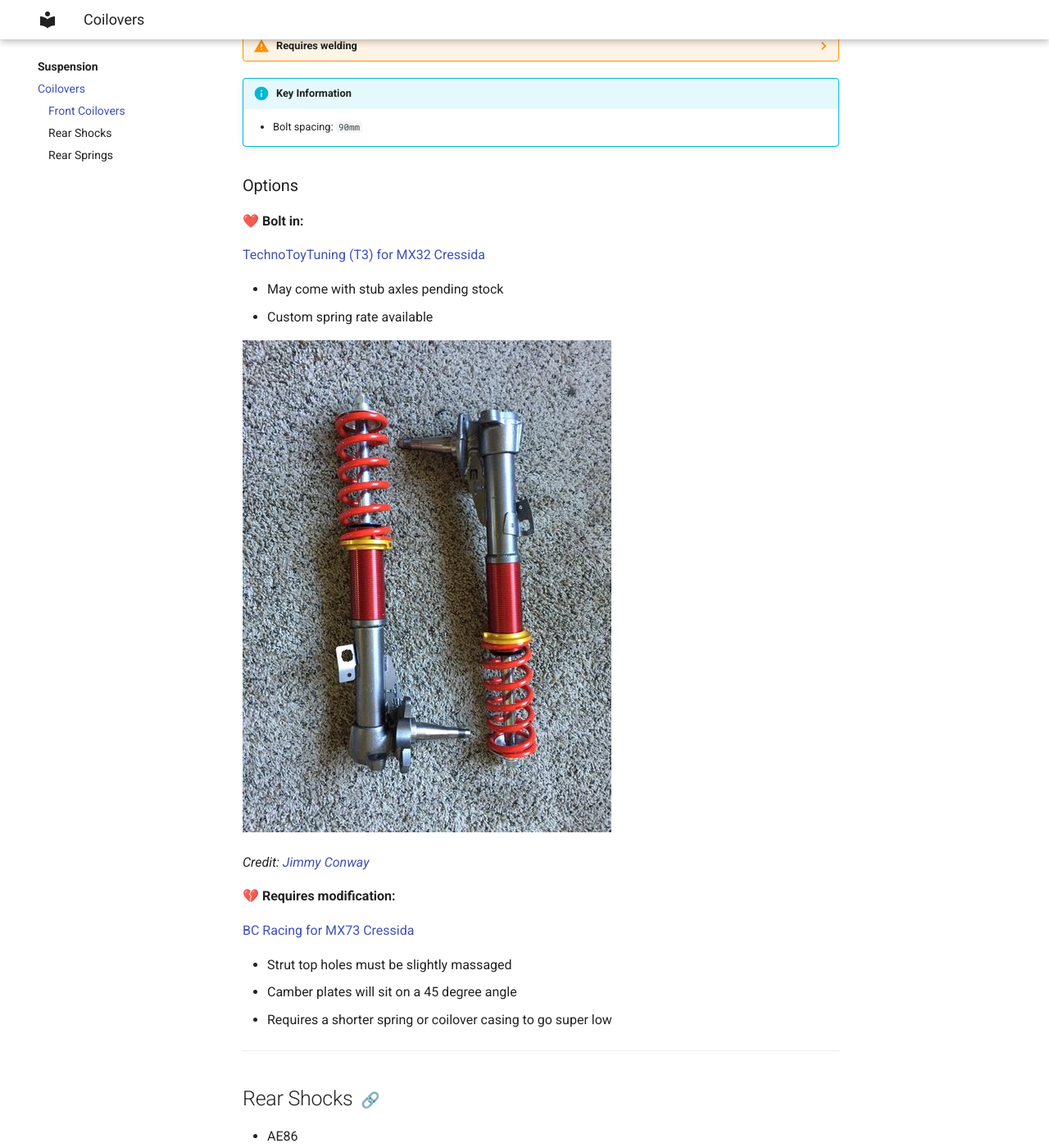
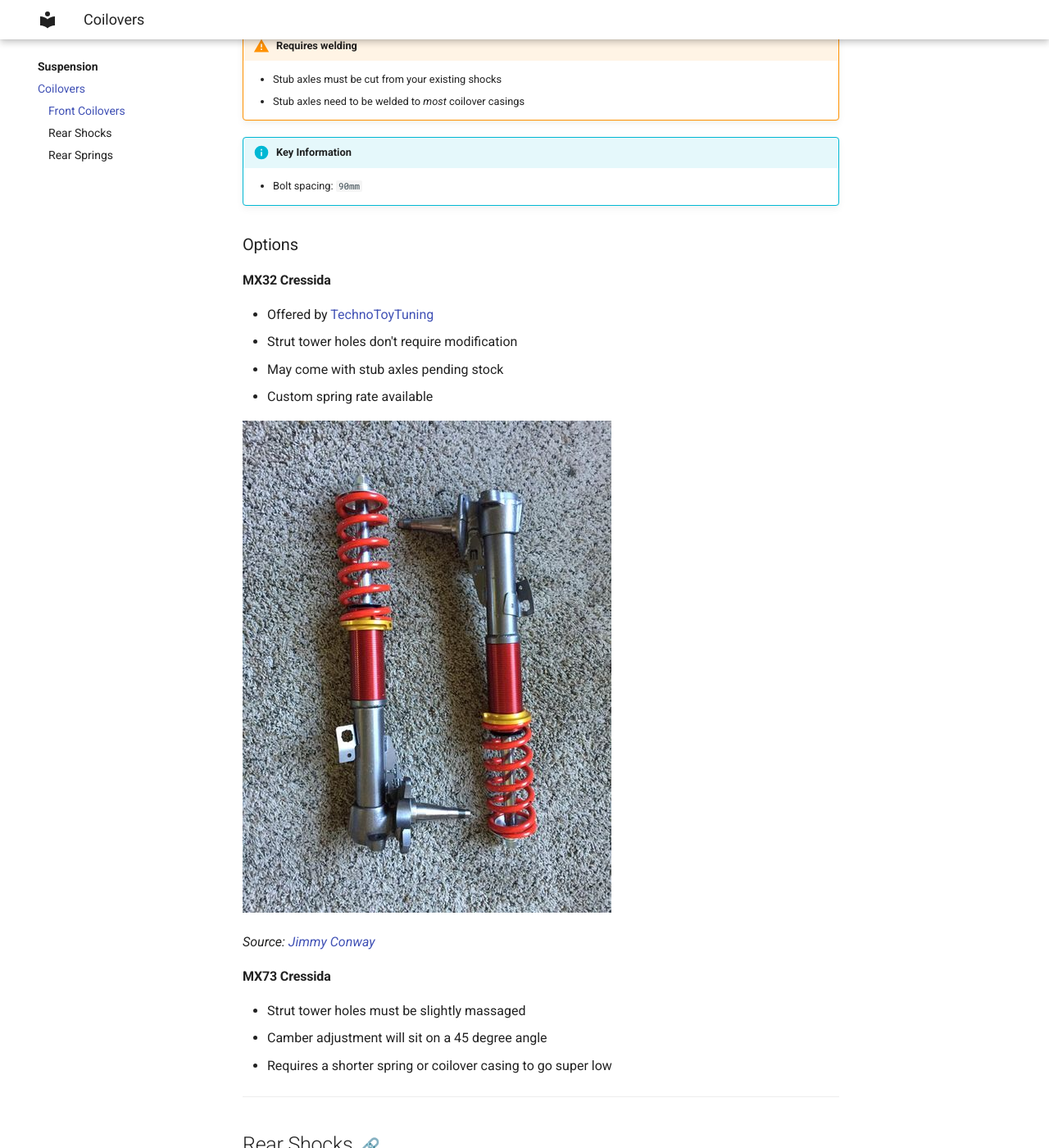
Before and after one commit to ocampco/pig-eyes-diy, an MkDocs documentation site: the page built from docs/suspension/coilovers.md, in a window 1280 px wide and 1400 px high, scrolled down 289 px. Shown: the whole window at 82% size. Built offline with MkDocs 1.6.1 and Material for MkDocs 9.7.7, drawn with Linux system fonts in a browser that asks for light colours.

Commit message:
Be model centric

```diff
--- a/docs/suspension/coilovers.md
+++ b/docs/suspension/coilovers.md
@@ -6,32 +6,30 @@
 
 ## Front Coilovers
 
-??? warning "Requires welding"
+!!! warning "Requires welding"
     - Stub axles must be cut from your existing shocks
-    - Stub axles need to be welded to _most_ coilovers
+    - Stub axles need to be welded to _most_ coilover casings
 
 !!! info "Key Information"
     - Bolt spacing: `90mm`
 
 ### Options
 
-:heart: **Bolt in:**
+####  MX32 Cressida
 
-[TechnoToyTuning (T3) for MX32 Cressida](https://technotoytuning.com/toyota/mx32/front-coilover-conversion-mx32-cressida)
-
+- Offered by [TechnoToyTuning](https://technotoytuning.com/toyota/mx32/front-coilover-conversion-mx32-cressida)
+- Strut tower holes don't require modification
 - May come with stub axles pending stock
 - Custom spring rate available
 
 ![TechnoToyTuning coilovers](./img/t3-techno-toy-tuning-front-coilovers.jpg)
 
-_Credit: [Jimmy Conway](https://www.facebook.com/groups/216354961906562/posts/519522961589759/)_
+_Source: [Jimmy Conway](https://www.facebook.com/groups/216354961906562/posts/519522961589759/)_
 
-:broken_heart: **Requires modification:**
+#### MX73 Cressida
 
-[BC Racing for MX73 Cressida](https://bcracing.com.au/collections/toyota-cressida-mx73-85-88)
-
-- Strut top holes must be slightly massaged
-- Camber plates will sit on a 45 degree angle
+- Strut tower holes must be slightly massaged
+- Camber adjustment will sit on a 45 degree angle
 - Requires a shorter spring or coilover casing to go super low
 
 ---
```
Also changed, not shown: other parts of docs/suspension/coilovers.md (+2 -0 lines).
